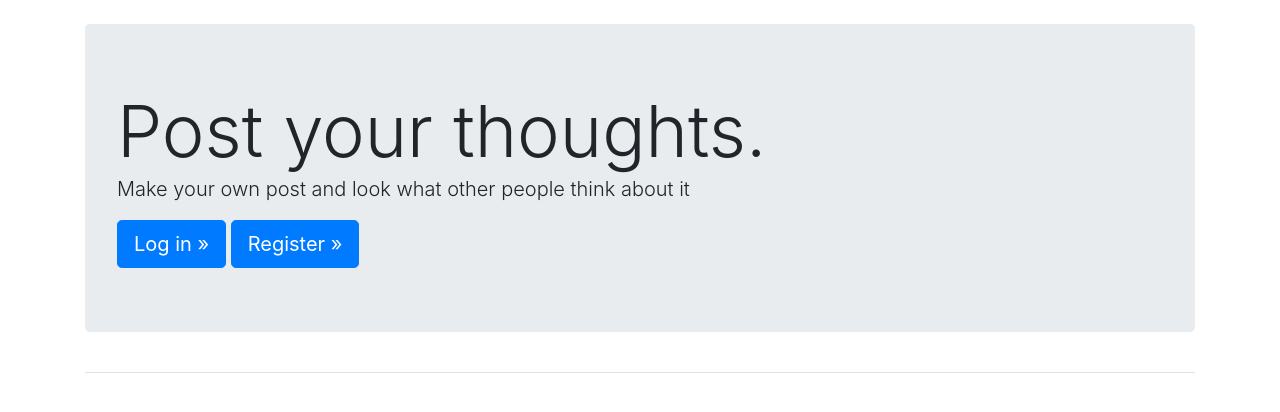
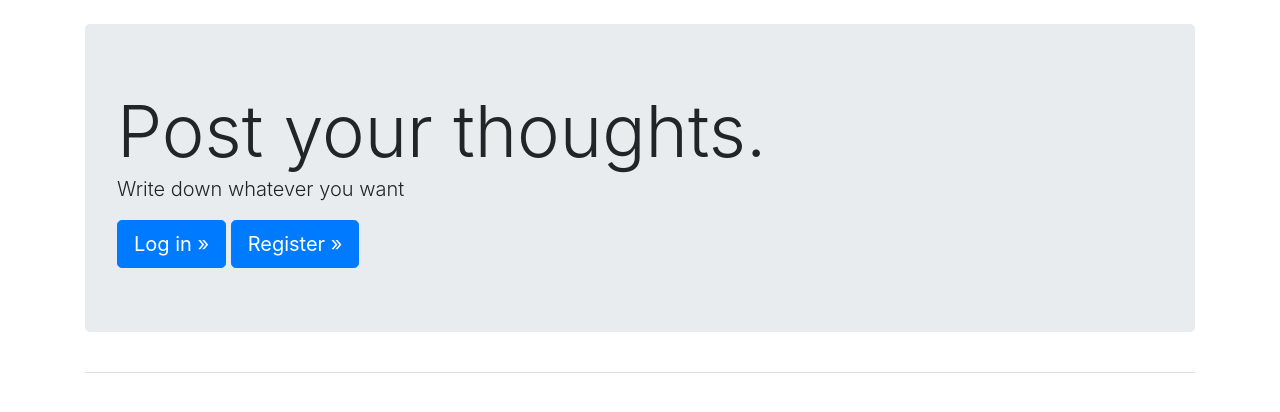
Before and after one commit to Alex-Wol01100110/SuperPuperBlog, a Django app: page / in a window 1280 px wide. Shown: the part 58-470 px from the top of the page. Run offline with Django 3.2, Linux system fonts and the light colour scheme; some libraries are stand-ins or nearby versions.

Commit message:
Slightly changed text, and 'Edit Post' link display.

```diff
--- a/blogs/templates/blogs/base.html
+++ b/blogs/templates/blogs/base.html
@@ -32,7 +32,7 @@
       <ul class="navbar-nav ml-auto">
         {% if user.is_authenticated %}
           <li class="nav-item">
-            <span class="navbar-text"}">Live long and prosper, {{ user.username }}.</span>
+            <span class="navbar-text">Live long and prosper, {{ user.username }}.</span>
           </li>
           <li class="nav-item">
             <a class="nav-link" href="{% url 'users:logout' %}">Log out</a>
--- a/blogs/templates/blogs/index.html
+++ b/blogs/templates/blogs/index.html
@@ -4,8 +4,7 @@
   <div class="jumbotron">
     <v1 class="display-3">Post your thoughts.</v1>
 
-    <p class="lead">Make your own post and look what other
-        people think about it</p>
+    <p class="lead">Write down whatever you want</p>
     {% if user.is_authenticated %}
       <a class="btn btn-lg btn-primary" href="{% url 'blogs:posts' %}"
           role="button">Posts &raquo;</a>
--- a/blogs/templates/blogs/posts.html
+++ b/blogs/templates/blogs/posts.html
@@ -11,10 +11,13 @@
     {% for post in posts %}
       <li><h5>
         <b>{{ post.owner }}:</b>
+        <h3>{{ post.title }}</h3>
         {{ post }}
+        {% if post.owner == request.user %}
         <p>
           <a href="{% url 'blogs:edit_post' post.id %}">Edit Post</a>
         </p>
+        {% endif %}
       </h5></li>
     {% empty %}
       <li><h3>No posts have been added yet.</h3></li>
```
